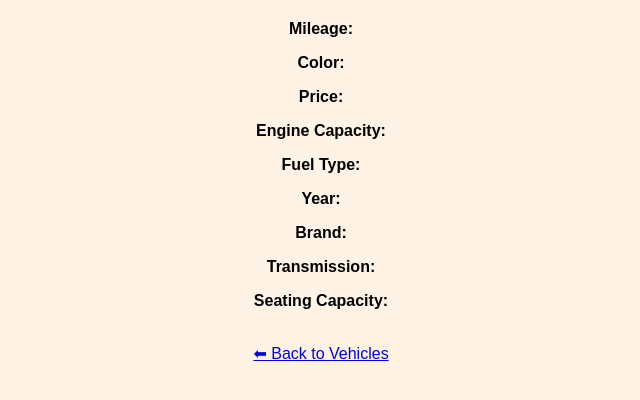
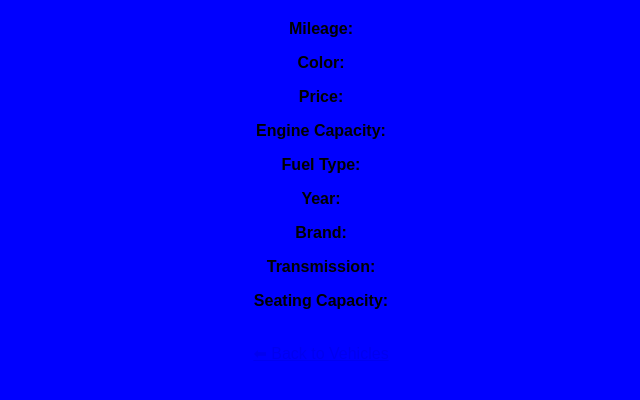
Before and after one commit to jayarchery/veltrixvip, a plain HTML site: page vehicle.html in a window 1280 px wide. Shown: the whole page, without its empty margins (319-959 px from the left). Drawn offline with Linux system fonts and the light colour scheme.

Commit message:
Update vehicle.html

```diff
--- a/vehicle.html
+++ b/vehicle.html
@@ -4,7 +4,7 @@
     <title>Vehicle Info</title>
     <link rel="stylesheet" href="style.css">
 </head>
-<body style="background:#fff3e6;">
+<body style="background:blue;">
     <h2 id="vehicleName"></h2>
     <p><b>Mileage:</b> <span id="mileage"></span></p>
     <p><b>Color:</b> <span id="color"></span></p>
```
